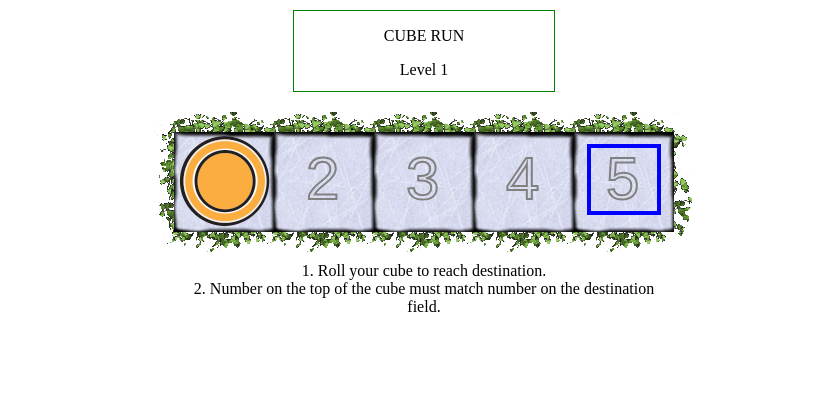
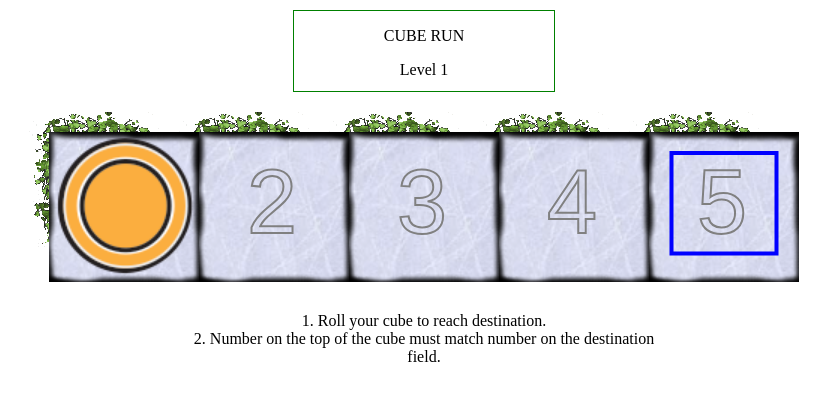
Before and after one commit to bpetar/cube-run, a PHP site: page / in a window 1280 px wide. Shown: the top 401 px of the page, without its empty margins (216-1046 px from the left). Run offline with PHP 8.4, Linux system fonts and the light colour scheme.

Commit message:
scaling wip..

```diff
--- a/index.php
+++ b/index.php
@@ -168,6 +168,12 @@
             function advanceLevel()
             {
                 currentLevel++;
+								if (currentLevel >= level.length)
+								{
+									currentLevel--;
+									alert("That was last level, come back later for more.");
+									return;
+								}
                 alert(level[currentLevel].message)
                 document.getElementById("id-p-level").innerHTML = "Level " + (currentLevel + 1);
                 showLevel();
@@ -177,7 +183,7 @@
 
             // Level params
             var level = [{
-                tableFieldSize:100,
+                tableFieldSize:150,
                 tableWidth:5,
                 tableHeight:1,
                 destination:{x:4,y:0},
@@ -195,7 +201,7 @@
                 message: "Congratulations! \n\nBut that was easy start. You might find next level more challenging.."
             },
             {
-                tableFieldSize:100,
+                tableFieldSize:75,
                 tableWidth:6,
                 tableHeight:6,
                 destination:{x:2,y:2},
@@ -204,7 +210,7 @@
                 message: "Well Done! \n\nLets see how you handle wider areas.."
             },
             {
-                tableFieldSize:100,
+                tableFieldSize:50,
                 tableWidth:5,
                 tableHeight:7,
                 destination:{x:2,y:0},
--- a/table.js
+++ b/table.js
@@ -24,6 +24,7 @@ function table (options) {
   that.t_destination = options.destination;
   that.t_map = options.map;
   that.t_image_background = options.background;
+	that.t_scale = options.squareWidth/options.spriteWidth;
 
   that.seed = function () {
   	for (i=0; i<that.t_width*that.t_height; i++)
@@ -105,8 +106,8 @@ function table (options) {
             //draw number
             //context.beginPath();
             that.t_context.strokeStyle = "gray"
-            that.t_context.font="60px Arial";
-            that.t_context.strokeText(""+that.t_numbers[(j*that.t_width) + i], i*that.t_squareWidth + 52, j*that.t_squareHeight + 87);
+            that.t_context.font=""+ 60*that.t_scale + "px Arial";
+            that.t_context.strokeText(""+that.t_numbers[(j*that.t_width) + i], i*that.t_squareWidth + 32*that.t_scale+20, j*that.t_squareHeight + 67*that.t_scale+20);
           }
         }
         else
@@ -134,8 +135,8 @@ function table (options) {
           //draw number
           //context.beginPath();
           that.t_context.strokeStyle = "gray"
-          that.t_context.font="60px Arial";
-          that.t_context.strokeText(""+that.t_numbers[(j*that.t_width) + i], i*that.t_squareWidth + 52, j*that.t_squareHeight + 87);
+          that.t_context.font=""+ 60*that.t_scale + "px Arial";
+          that.t_context.strokeText(""+that.t_numbers[(j*that.t_width) + i], i*that.t_squareWidth + 32*that.t_scale+20, j*that.t_squareHeight + 67*that.t_scale+20);
         }
       }
     }
@@ -143,7 +144,7 @@ function table (options) {
     that.t_context.beginPath();
     that.t_context.lineWidth = "4";
     that.t_context.strokeStyle = t_numberColor[5-1];
-    that.t_context.rect(that.t_destination.x*that.t_squareWidth + 35, that.t_destination.y*that.t_squareHeight + 34, that.t_squareWidth-30, that.t_squareHeight-33);
+    that.t_context.rect(that.t_destination.x*that.t_squareWidth + 15*that.t_scale+20, that.t_destination.y*that.t_squareHeight + 14*that.t_scale+20, that.t_squareWidth-30*that.t_scale, that.t_squareHeight-33*that.t_scale);
     that.t_context.stroke();
 
   };
```
